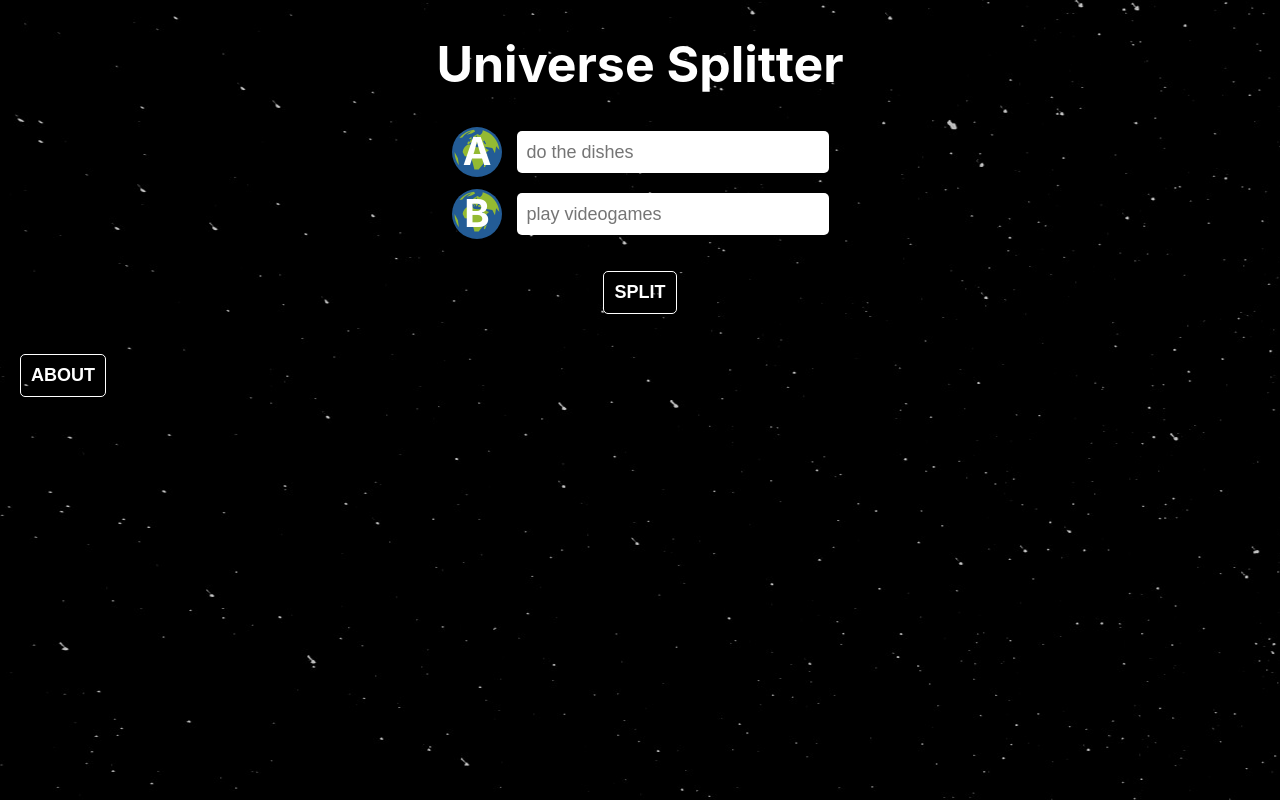
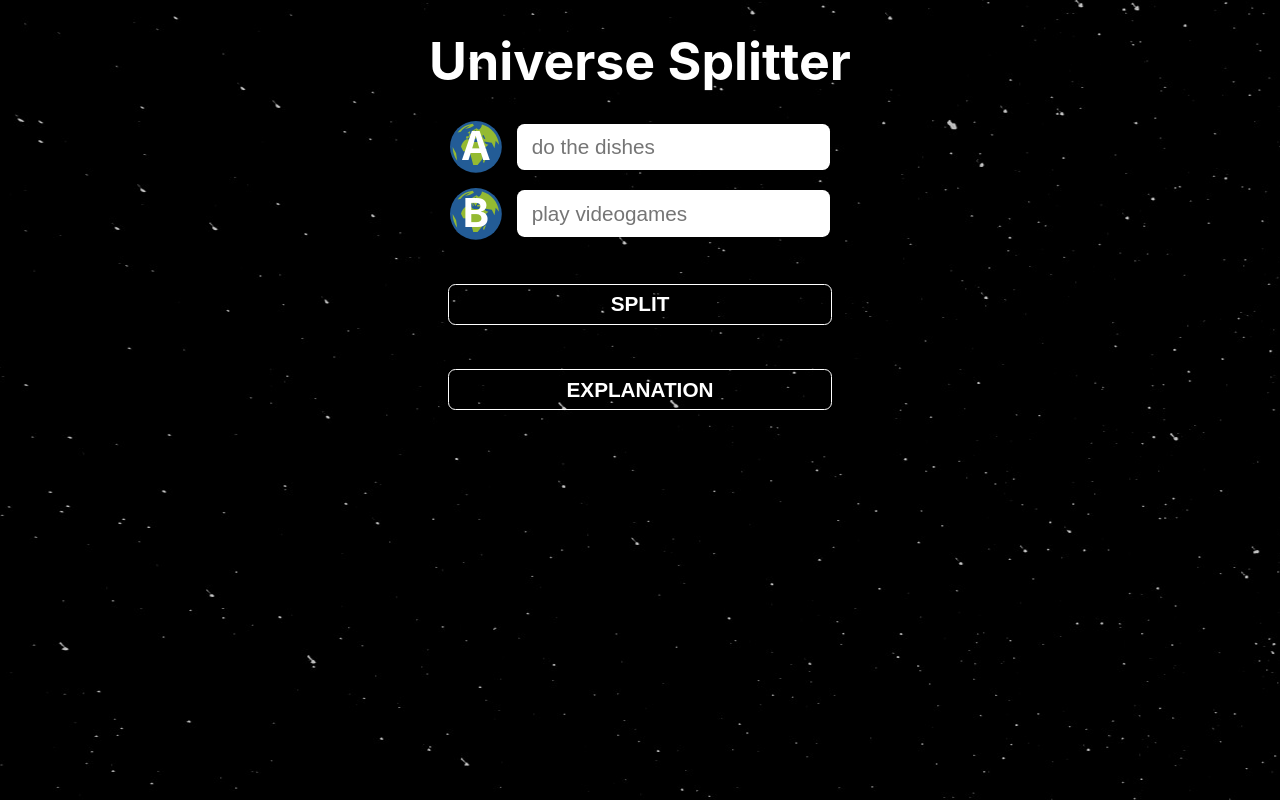
Before and after one commit to travisk-codes/world-splitter, a React (Create React App) app: page / in a window 1280 px wide. Both pictures are taken after a click on the button "CONTINUE". Built offline with nearby package versions, Linux system fonts and the light colour scheme.

Commit message:
Change to relative units, and reposition buttons

```diff
--- a/src/App.css
+++ b/src/App.css
@@ -37,9 +37,10 @@ form {
 }
 
 #splash {
-	padding: 0 20px;
+	padding: 0 1rem;
+	font-size: 1.4rem;
 	text-align: justify;
-	max-width: 400px;
+	max-width: 35rem;
 	line-height: 150%;
 }
 
@@ -48,12 +49,12 @@ form {
 }
 
 #splash div {
-	padding-top: 20px;
+	padding-top: 1rem;
 }
 
 #quote {
-	border-left: 2px solid white;
-	padding-left: 10px;
+	border-left: 0.1em solid white;
+	padding-left: 0.5rem;
 	font-style: italic;
 	margin: 0;
 }
@@ -67,16 +68,17 @@ a {
 }
 
 h1 {
-	font-size: 36px;
+	font-size: 3.5rem;
 	cursor: default;
 	user-select: none;
+	margin: 2rem 0;
 }
 
 label {
 	display: flex;
 	flex-direction: row;
 	align-items: center;
-	padding-bottom: 12px;
+	padding-bottom: 1rem;
 }
 
 .earth {
@@ -84,50 +86,55 @@ label {
 	display: flex;
 }
 
-img,
 svg {
-	width: 40px;
-	height: 40px;
-	padding-right: 10px;
+	width: 3.5rem;
+	height: 3.5rem;
+	padding-right: 1rem;
 	user-select: none;
 }
 
 input {
-	width: 200px;
-	height: 30px;
-	border-radius: 5px;
+	width: 20rem;
+	height: 3rem;
+	border-radius: 0.5rem;
 	border: none;
-	padding-left: 10px;
+	padding-left: 1rem;
+	font-size: 1.4rem;
 }
 
 button {
-	margin: 20px auto;
+	margin: 2rem auto;
 	font-weight: bold;
-	padding: 10px;
+	padding: 0.5rem;
 	background-color: white;
 	border: none;
-	border-radius: 5px;
+	border-radius: 0.5rem;
 	border: 1px solid white;
 	color: white;
 	background-color: #0000;
 	cursor: pointer;
+	font-size: 1.4rem;
+	width: 26rem;
 }
 
 #result {
-	padding: 20px;
-	text-align: center;
-	padding: 0 40px;
-	max-width: 400px;
+	padding: 0 2rem;
+	max-width: 20rem;
+	font-size: 1.4rem;
+	margin-bottom: 2rem;
+	text-align: justify;
 }
 
 #result h2 {
+	text-align: center;
 	margin-top: 0;
-	margin-bottom: 20px;
+	margin-bottom: 1rem;
 }
 
 #loading {
+	font-size: 1.4rem;
+	padding: 1.5rem;
 	font-weight: bold;
-	padding-top: 30px;
 }
 
 button#about {
@@ -135,31 +142,17 @@ button#about {
 	border: 1px solid white;
 	color: white;
 	background-color: #0000;
-	margin: 20px;
-	align-self: flex-start;
+	margin: 1rem;
 }
 
-@media (min-width: 500px) {
-	* {
-		font-size: 18px;
-	}
-
-	h1 {
-		font-size: 50px;
-	}
-
-	h2 {
-		font-size: 1.5em;
-	}
-
-	input {
-		width: 300px;
-		height: 40px;
-	}
-
-	svg {
-		width: 50px;
-		height: 50px;
-		padding-right: 15px;
+@media (min-width: 600px) {
+	html {
+		font-size: calc(0.25em + 1vw);
 	}
 }
+
+@media (min-width: 1200px) {
+	html {
+		font-size: calc(0.125em + 1vw);
+	}
+}
--- a/src/App.js
+++ b/src/App.js
@@ -9,6 +9,7 @@ function App() {
 	const [randomBoolean, setrandomBoolean] = useState(0)
 	const [isLoading, setIsLoading] = useState(false)
 	const [result, setResult] = useState('')
+	const [otherOption, setOtherOption] = useState('')
 	const [delay, setDelay] = useState(0)
 	const [inputA, setInputA] = useState('')
 	const [inputB, setInputB] = useState('')
@@ -37,20 +38,24 @@ function App() {
 
 	const getResult = () => {
 		if (!inputA && !inputB) {
-			setResult('')
+			setResult('do the dishes')
 			return
 		}
 		if (randomBoolean) {
 			if (inputA) {
 				setResult(inputA)
+				setOtherOption(inputB)
 			} else {
 				setResult('not ' + inputB)
+				setOtherOption(inputB)
 			}
 		} else {
 			if (inputB) {
 				setResult(inputB)
+				setOtherOption(inputA)
 			} else {
 				setResult('not ' + inputA)
+				setOtherOption(inputA)
 			}
 		}
 	}
@@ -219,14 +224,15 @@ function App() {
 
 	const renderResult = () => {
 		if (isSplashVisible) return
-		if (isLoading) return <div id='loading'>{'Splitting the Universe...'}</div>
+		if (isLoading) return <div id='loading'>{'SPLITTING THE UNIVERSE...'}</div>
 		if (!result) return
 		return (
 			<div id='result'>
 				<div>
-					<h2>{result}</h2>
+					<h2>You should {result}</h2>
 					The world branched in two approximately{' '}
-					{Math.round(delay / 2 / 100) / 10} seconds ago.
+					{Math.round(delay / 2 / 100) / 10} seconds ago. A version of you has
+					just been informed that they should {otherOption}.
 				</div>
 			</div>
 		)
@@ -240,7 +246,7 @@ function App() {
 			{renderResult()}
 			{isSplashVisible ? null : (
 				<button id='about' onClick={() => setIsSplashVisible(true)}>
-					ABOUT
+					EXPLANATION
 				</button>
 			)}
 
```
